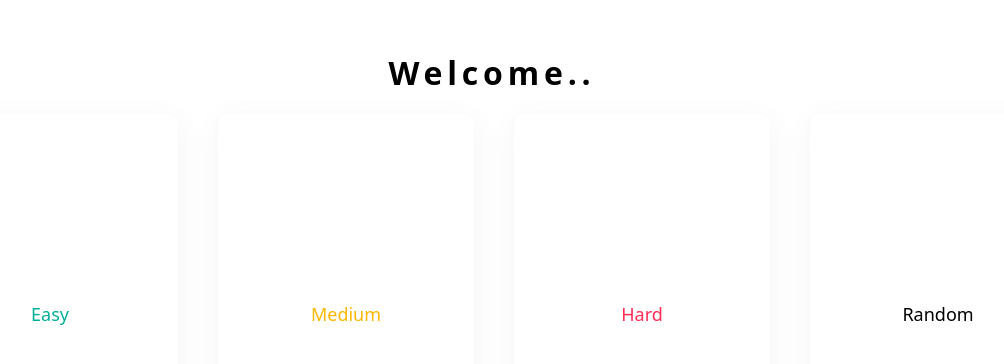
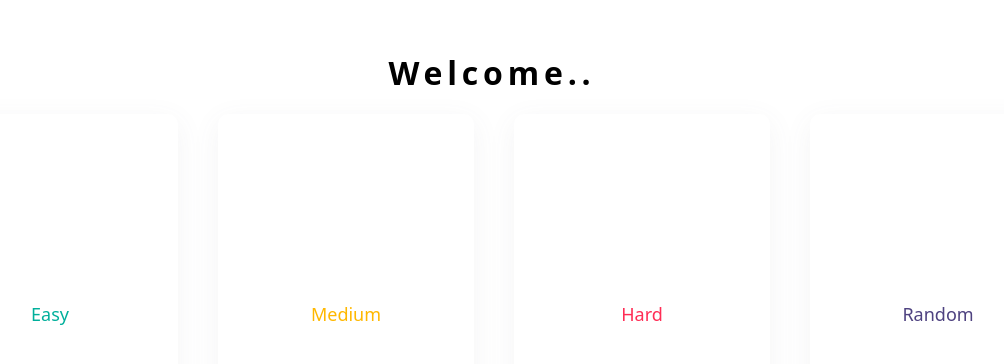
Before and after one commit to justzuka/Leetcode-Tags-Project, a React (Create React App) app: page / in a window 1280 px wide. Shown: the part 108-472 px from the top of the page, without its empty margins (146-1150 px from the left). Built offline with nearby package versions, Linux system fonts and the light colour scheme.

Commit message:
last changes

```diff
--- a/public/index.html
+++ b/public/index.html
@@ -2,7 +2,7 @@
 <html lang="en">
 	<head>
 		<meta charset="utf-8" />
-    <link rel="icon" href="%PUBLIC_URL%/favicon.ico" />
+		<link rel="icon" href="%PUBLIC_URL%/MyLogo.png" />
 		<meta name="viewport" content="width=device-width, initial-scale=1" />
 		<meta name="theme-color" content="#000000" />
 		<meta
@@ -24,7 +24,7 @@
       work correctly both with client-side routing and a non-root public URL.
       Learn how to configure a non-root public URL by running `npm run build`.
     -->
-    <title>React App</title>
+		<title>Leetcode Tags</title>
 	</head>
 	<body>
 		<noscript>You need to enable JavaScript to run this app.</noscript>
--- a/src/DifficultyButton.css
+++ b/src/DifficultyButton.css
@@ -28,7 +28,7 @@
 }
 
 .DifficultyButton-container.problem-random {
-	color: black;
+	color: #4e4280;
 }
 
 .DifficultyButton-container.problem-easy:hover {
@@ -50,7 +50,7 @@
 }
 
 .DifficultyButton-container.problem-random:hover {
-	background-color: black;
+	background-color: #4e4280;
 	color: white;
 	transform: scale(1.1);
 }
```
Also changed, not shown: public/MyLogo.png (added), 1 other file (tests, documents, lock files or other folders). Lines whose indentation alone changed are shown as unchanged.
